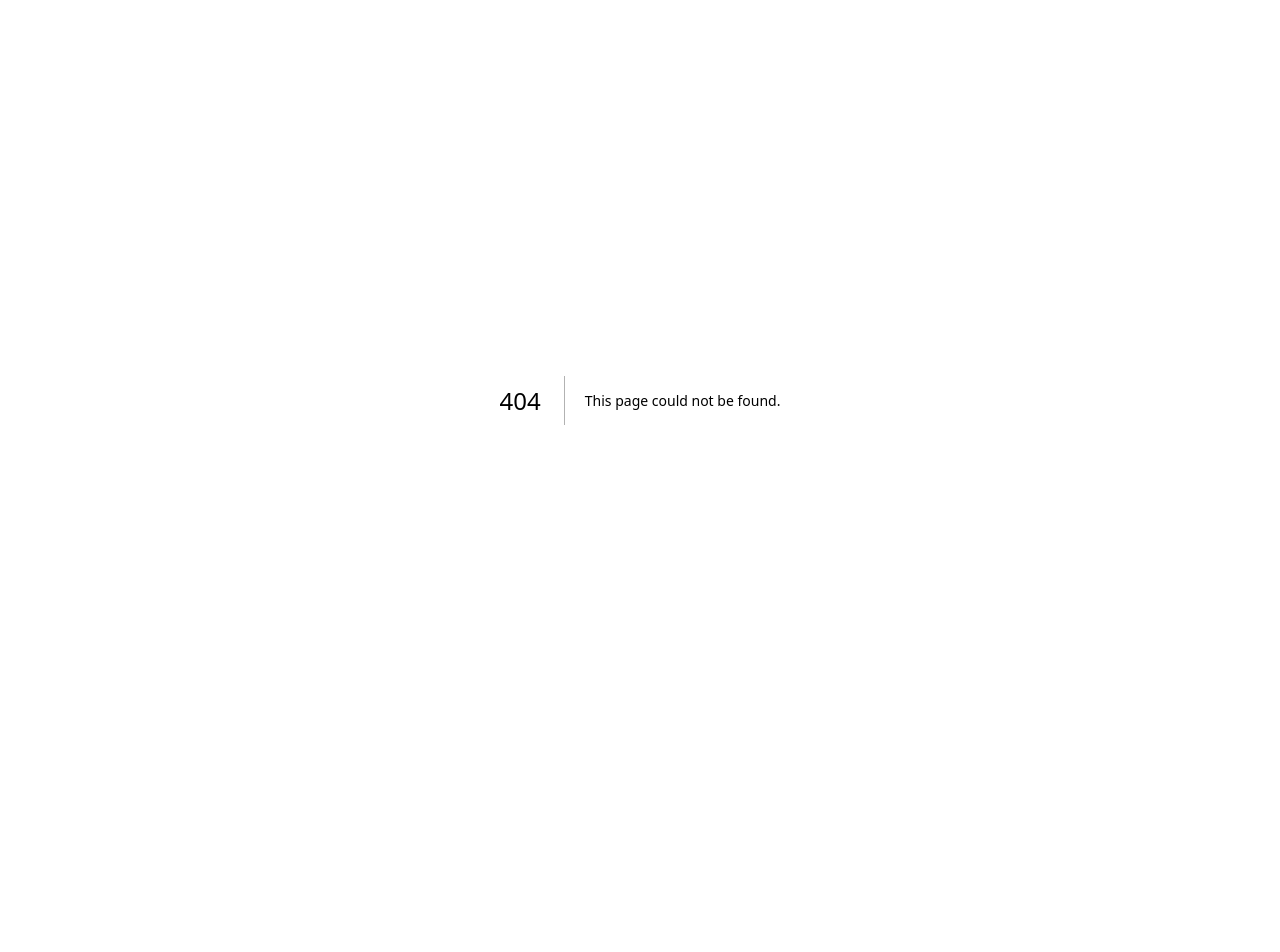
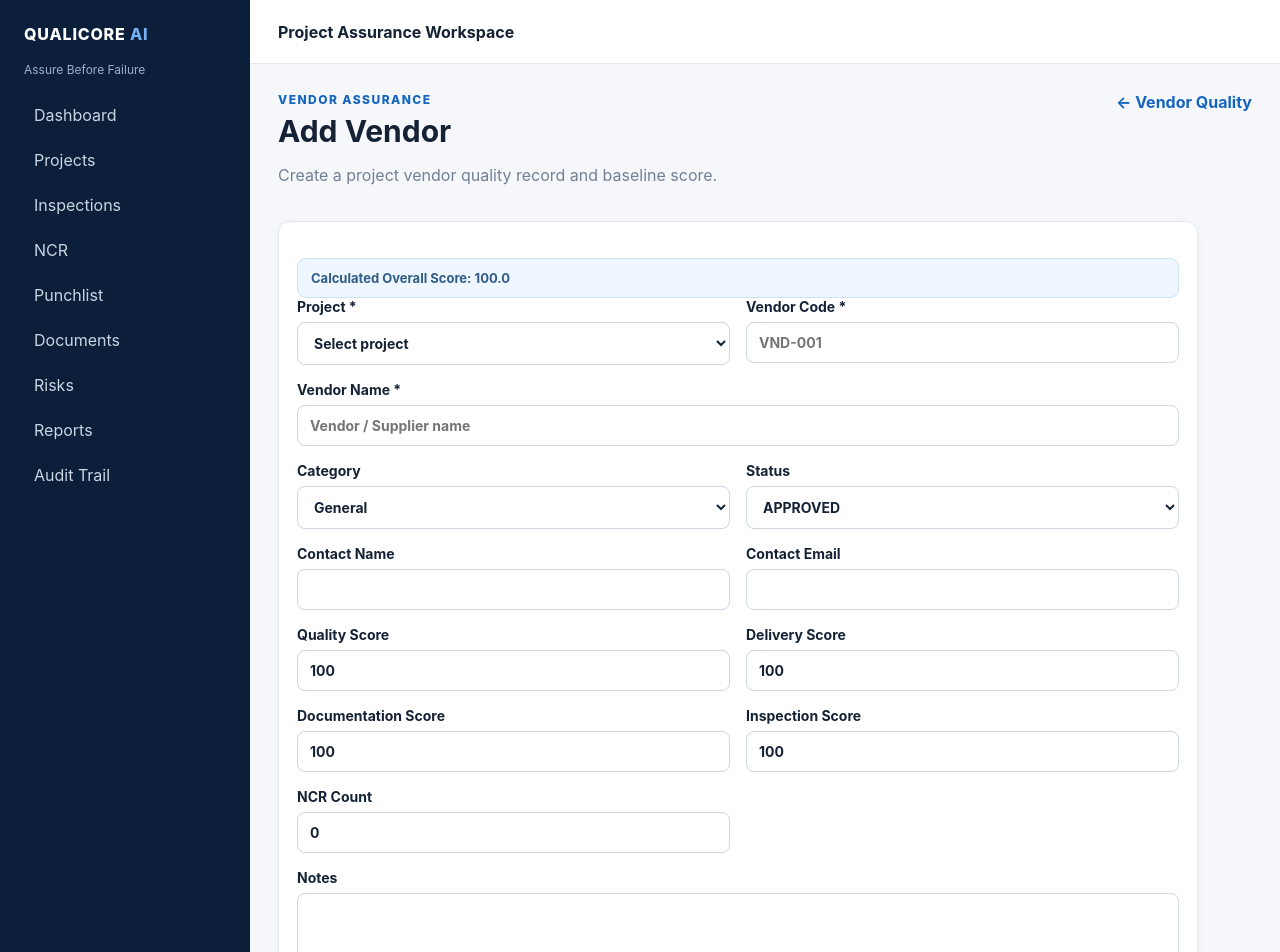
Before and after one commit to EkoSuryaHadi/QualiCore_AI, a Next.js app in the folder frontend/: page /vendors/new in a window 1280 px wide. Before the commit this address had no page. Shown: the top 952 px of the page. Before the commit the page ends 800 px from the top, so only its background shows below. Built offline with nearby package versions, Linux system fonts and the light colour scheme; no server answers; sample sign-in values are in the browser's storage.

Commit message:
feat: add vendor quality create form

```diff
--- /dev/null
+++ b/frontend/src/app/vendors/new/page.tsx
@@ -0,0 +1,32 @@
+"use client";
+
+import Link from "next/link";
+import { FormEvent, useEffect, useState } from "react";
+import { useRouter } from "next/navigation";
+import AuthGuard from "@/components/AuthGuard";
+import Shell from "@/components/Shell";
+import { api } from "@/lib/api";
+
+type Project={id:string;code:string;name:string}; type Vendor={id:string};
+
+export default function NewVendorPage(){
+ const router=useRouter(); const [projects,setProjects]=useState<Project[]>([]); const [saving,setSaving]=useState(false); const [error,setError]=useState("");
+ const [form,setForm]=useState({project_id:"",vendor_code:"",vendor_name:"",category:"General",contact_name:"",contact_email:"",status:"APPROVED",quality_score:100,delivery_score:100,documentation_score:100,inspection_score:100,ncr_count:0,notes:""});
+ useEffect(()=>{const q=new URLSearchParams(window.location.search);setForm(p=>({...p,project_id:q.get("project_id")||""}));api<Project[]>("/projects").then(setProjects).catch(()=>{})},[]);
+ function setField(name:string,value:string|number){setForm(p=>({...p,[name]:value}))}
+ const overall=Math.max(0,Math.min(100,form.quality_score*.35+form.delivery_score*.20+form.documentation_score*.20+form.inspection_score*.25-Math.min(form.ncr_count*2,20)));
+ async function submit(e:FormEvent){e.preventDefault();setSaving(true);setError("");try{const created=await api<Vendor>("/vendors",{method:"POST",body:JSON.stringify({...form,contact_name:form.contact_name||null,contact_email:form.contact_email||null,notes:form.notes||null})});router.push(`/vendors/${created.id}`)}catch(e){setError(e instanceof Error?e.message:"Failed to create vendor")}finally{setSaving(false)}}
+ return <AuthGuard><Shell><div className="page-head"><div><p className="eyebrow">Vendor Assurance</p><h1>Add Vendor</h1><p className="muted">Create a project vendor quality record and baseline score.</p></div><Link className="text-link" href={`/vendors${form.project_id?`?project_id=${encodeURIComponent(form.project_id)}`:""}`}>← Vendor Quality</Link></div>
+ <form className="card form-card" onSubmit={submit}>{error?<div className="error">{error}</div>:null}<div className="source-banner">Calculated Overall Score: {overall.toFixed(1)}</div><div className="form-grid">
+ <label><span>Project *</span><select required value={form.project_id} onChange={e=>setField("project_id",e.target.value)}><option value="">Select project</option>{projects.map(p=><option key={p.id} value={p.id}>{p.code} — {p.name}</option>)}</select></label>
+ <label><span>Vendor Code *</span><input required value={form.vendor_code} onChange={e=>setField("vendor_code",e.target.value)} placeholder="VND-001"/></label>
+ <label className="full-field"><span>Vendor Name *</span><input required value={form.vendor_name} onChange={e=>setField("vendor_name",e.target.value)} placeholder="Vendor / Supplier name"/></label>
+ <label><span>Category</span><select value={form.category} onChange={e=>setField("category",e.target.value)}><option>General</option><option>Mechanical</option><option>Piping</option><option>Electrical</option><option>Instrumentation</option><option>Civil</option><option>Structural</option><option>Equipment</option><option>Material</option><option>Service</option></select></label>
+ <label><span>Status</span><select value={form.status} onChange={e=>setField("status",e.target.value)}><option>APPROVED</option><option>WATCHLIST</option><option>SUSPENDED</option></select></label>
+ <label><span>Contact Name</span><input value={form.contact_name} onChange={e=>setField("contact_name",e.target.value)}/></label><label><span>Contact Email</span><input type="email" value={form.contact_email} onChange={e=>setField("contact_email",e.target.value)}/></label>
+ <Score label="Quality Score" value={form.quality_score} set={v=>setField("quality_score",v)}/><Score label="Delivery Score" value={form.delivery_score} set={v=>setField("delivery_score",v)}/><Score label="Documentation Score" value={form.documentation_score} set={v=>setField("documentation_score",v)}/><Score label="Inspection Score" value={form.inspection_score} set={v=>setField("inspection_score",v)}/>
+ <label><span>NCR Count</span><input type="number" min="0" value={form.ncr_count} onChange={e=>setField("ncr_count",Number(e.target.value))}/></label>
+ <label className="full-field"><span>Notes</span><textarea rows={5} value={form.notes} onChange={e=>setField("notes",e.target.value)}/></label>
+ </div><div className="form-actions"><Link className="secondary-btn" href="/vendors">Cancel</Link><button className="btn-action" disabled={saving}>{saving?"Creating...":"Create Vendor"}</button></div></form></Shell></AuthGuard>
+}
+function Score({label,value,set}:{label:string;value:number;set:(v:number)=>void}){return <label><span>{label}</span><input type="number" min="0" max="100" value={value} onChange={e=>set(Number(e.target.value))}/></label>}
```
